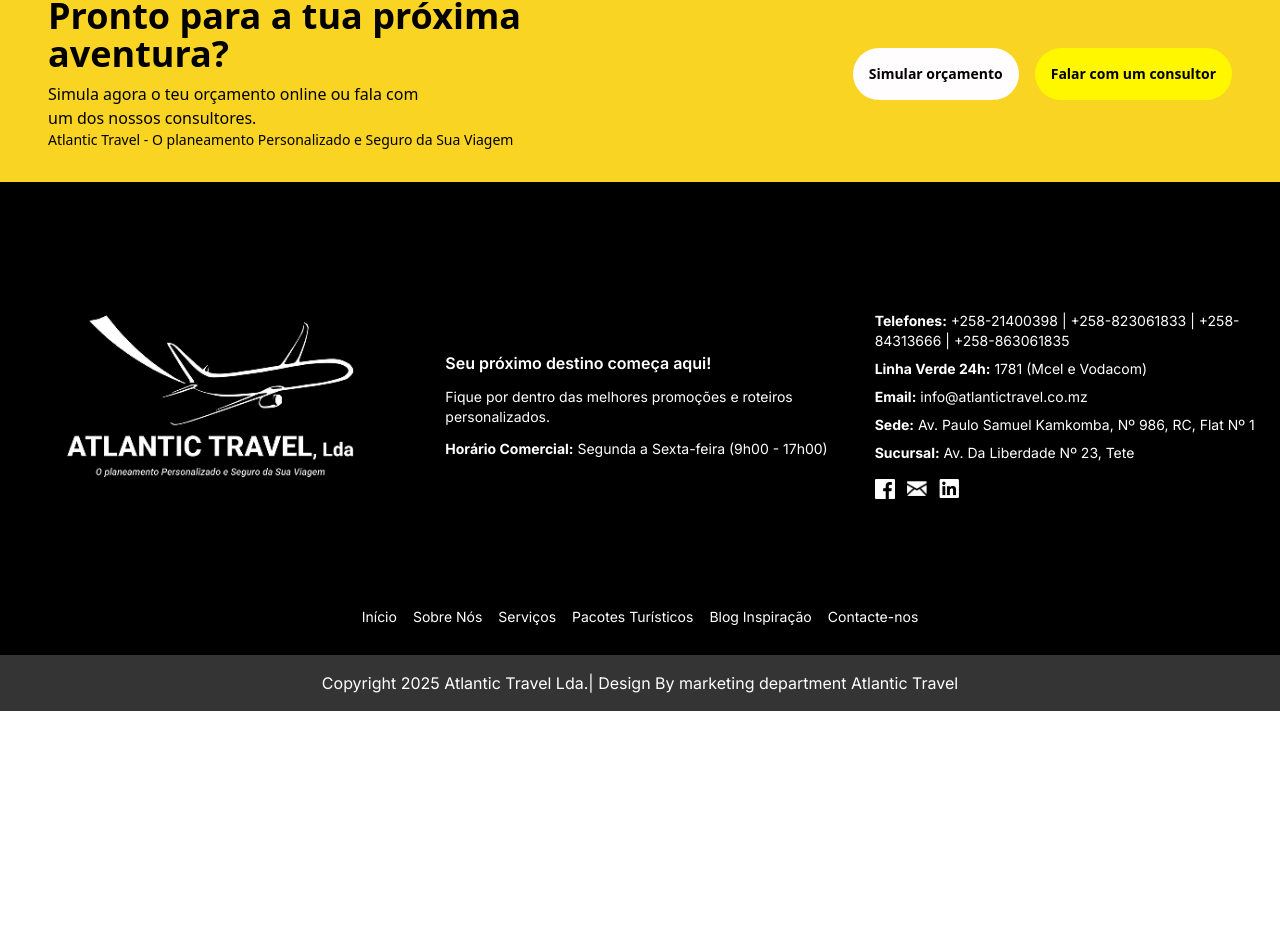
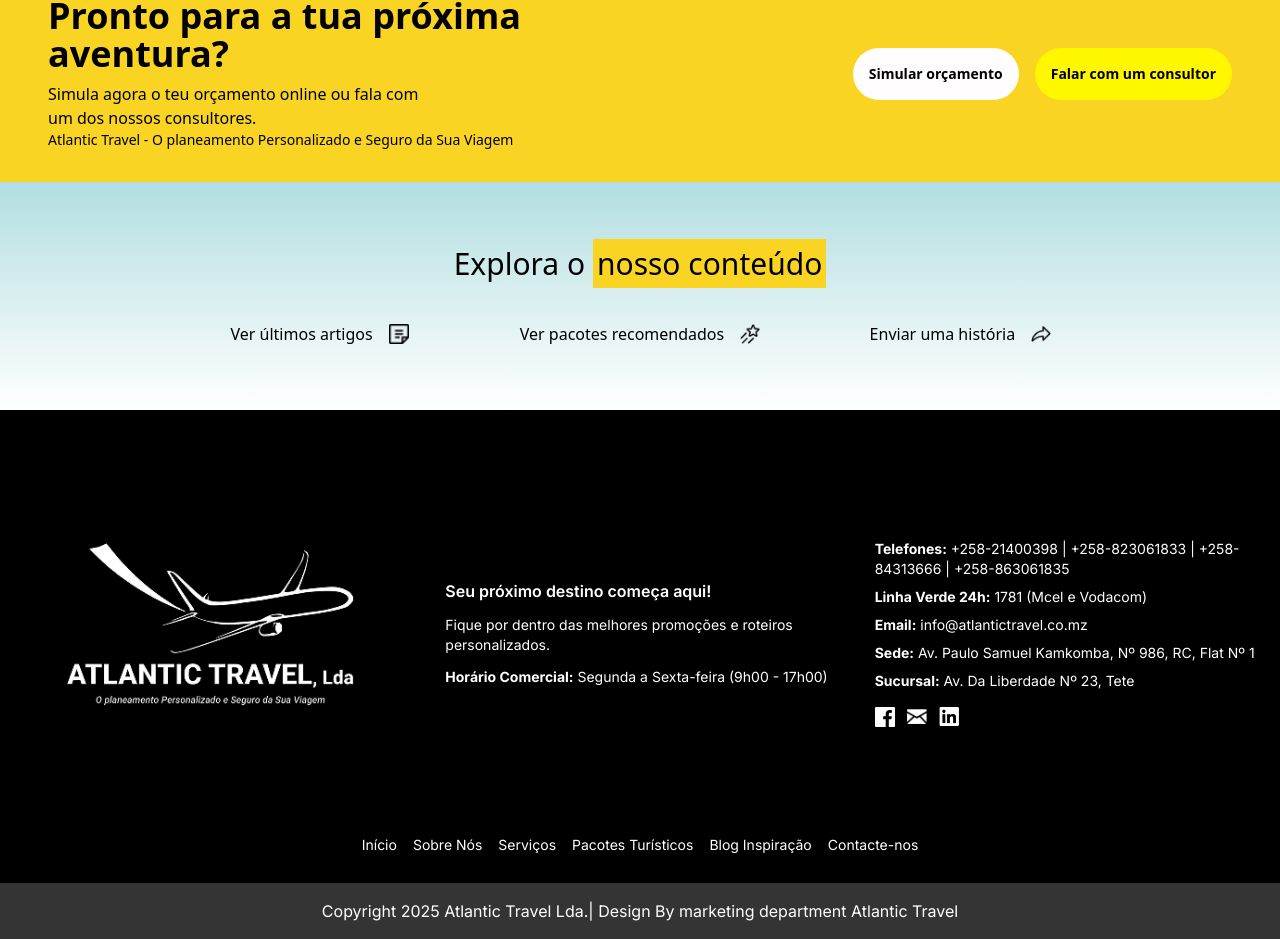
Before and after one commit to Vivaldi-Dev/atlantictravel, a Next.js app in the folder atlantictravel/: page /blog/escolher in a window 1280 px wide. Shown: the part 1598-2537 px from the top of the page. Before the commit the page ends 2309 px from the top, so only its background shows below. Built offline with nearby package versions, Linux system fonts and the light colour scheme.

Commit message:
add new component

```diff
--- /dev/null
+++ b/atlantictravel/src/app/blog/components/explora/Explore.tsx
@@ -0,0 +1,71 @@
+'use client'
+
+import Image from 'next/image'
+import React, { useRef } from 'react'
+import { motion, useInView } from 'framer-motion'
+
+
+export default function Explore() {
+    const ref = useRef(null)
+    const isInView = useInView(ref, { once: true })
+
+    const containerVariants = {
+        hidden: {},
+        visible: {
+            transition: {
+                staggerChildren: 0.2
+            }
+        }
+    }
+
+    const itemVariants = {
+        hidden: { opacity: 0, y: 30 },
+        visible: { opacity: 1, y: 0 }
+    }
+
+    return (
+        <div className='py-16 bg-gradient-to-b from-[#B2DEE1] to-[#fff]'>
+            <div className='container mx-auto px-4'>
+                <motion.p
+                    className='text-center text-3xl'
+                    initial={{ opacity: 0, y: 20 }}
+                    animate={isInView ? { opacity: 1, y: 0 } : {}}
+                    transition={{ duration: 0.6 }}>
+                    Explora o <span className='bg-[#F9D423] p-1 text-black'>nosso conteúdo</span>
+                </motion.p>
+
+                <div className='flex justify-center items-center mt-10'>
+                    <motion.div
+                        ref={ref}
+                        variants={containerVariants}
+                        initial="hidden"
+                        animate={isInView ? "visible" : "hidden"}
+                        className='grid grid-cols-1 sm:grid-cols-3 gap-20'>
+                        {[
+                            {
+                                text: 'Ver últimos artigos',
+                                icon: '/icons/folha.png'
+                            },
+                            {
+                                text: 'Ver pacotes recomendados',
+                                icon: '/icons/start.png'
+                            },
+                            {
+                                text: 'Enviar uma história',
+                                icon: '/icons/seta.png'
+                            }
+                        ].map((item, index) => (
+                            <motion.div
+                                key={index}
+                                variants={itemVariants}
+                                className='flex items-center gap-4 justify-center text-center'>
+                                <p className="text-sm sm:text-base">{item.text}</p>
+                                <Image src={item.icon} alt="icon" width={20} height={20} />
+                            </motion.div>
+                        ))}
+                    </motion.div>
+                </div>
+            </div>
+        </div>
+    )
+}
--- a/atlantictravel/src/app/blog/escolher/page.tsx
+++ b/atlantictravel/src/app/blog/escolher/page.tsx
@@ -5,6 +5,7 @@
 import Image from 'next/image'
 import { motion } from 'framer-motion'
 import Ready from '../components/have/Ready'
+import Explore from '../components/explora/Explore'
 
 const inter = Inter({
     subsets: ['latin'],
@@ -130,6 +131,7 @@
                 </motion.div>
             </motion.div>
             <Ready />
+            <Explore />
         </motion.div>
     )
 }
--- a/atlantictravel/src/app/blog/levar/page.tsx
+++ b/atlantictravel/src/app/blog/levar/page.tsx
@@ -5,6 +5,8 @@
 import Image from 'next/image'
 import { motion } from 'framer-motion'
 import Ready from '../components/have/Ready'
+import Explore from '../components/explora/Explore'
+
 
 
 const inter = Inter({
@@ -134,6 +136,7 @@
                 </motion.div>
             </motion.div>
             <Ready />
+            <Explore />
         </motion.div>
     )
 }
--- a/atlantictravel/src/app/blog/planear/page.tsx
+++ b/atlantictravel/src/app/blog/planear/page.tsx
@@ -5,6 +5,8 @@
 import Image from 'next/image'
 import { motion } from 'framer-motion'
 import Ready from '../components/have/Ready'
+import Explore from '../components/explora/Explore'
+
 
 
 const inter = Inter({
@@ -138,6 +140,7 @@
                 </motion.div>
             </motion.div>
             <Ready />
+            <Explore />
         </motion.div>
     )
 }
--- a/atlantictravel/src/app/blog/travel/page.tsx
+++ b/atlantictravel/src/app/blog/travel/page.tsx
@@ -5,6 +5,8 @@
 import Image from 'next/image'
 import { motion } from 'framer-motion'
 import Ready from '../components/have/Ready'
+import Explore from '../components/explora/Explore'
+
 
 
 const inter = Inter({
@@ -135,6 +137,7 @@
                 </motion.div>
             </motion.div>
             <Ready />
+            <Explore />
         </motion.div>
     )
 }
--- a/atlantictravel/src/app/blog/viagens/page.tsx
+++ b/atlantictravel/src/app/blog/viagens/page.tsx
@@ -5,7 +5,7 @@
 import Image from 'next/image'
 import { motion } from 'framer-motion'
 import Ready from '../components/have/Ready'
-
+import Explore from '../components/explora/Explore'
 
 const inter = Inter({
     subsets: ['latin'],
@@ -145,6 +145,7 @@
                 </motion.div>
             </motion.div>
             <Ready />
+            <Explore />
         </motion.div>
     )
 }
```
Also changed, not shown: 1 other file (tests, documents, lock files or other folders).
